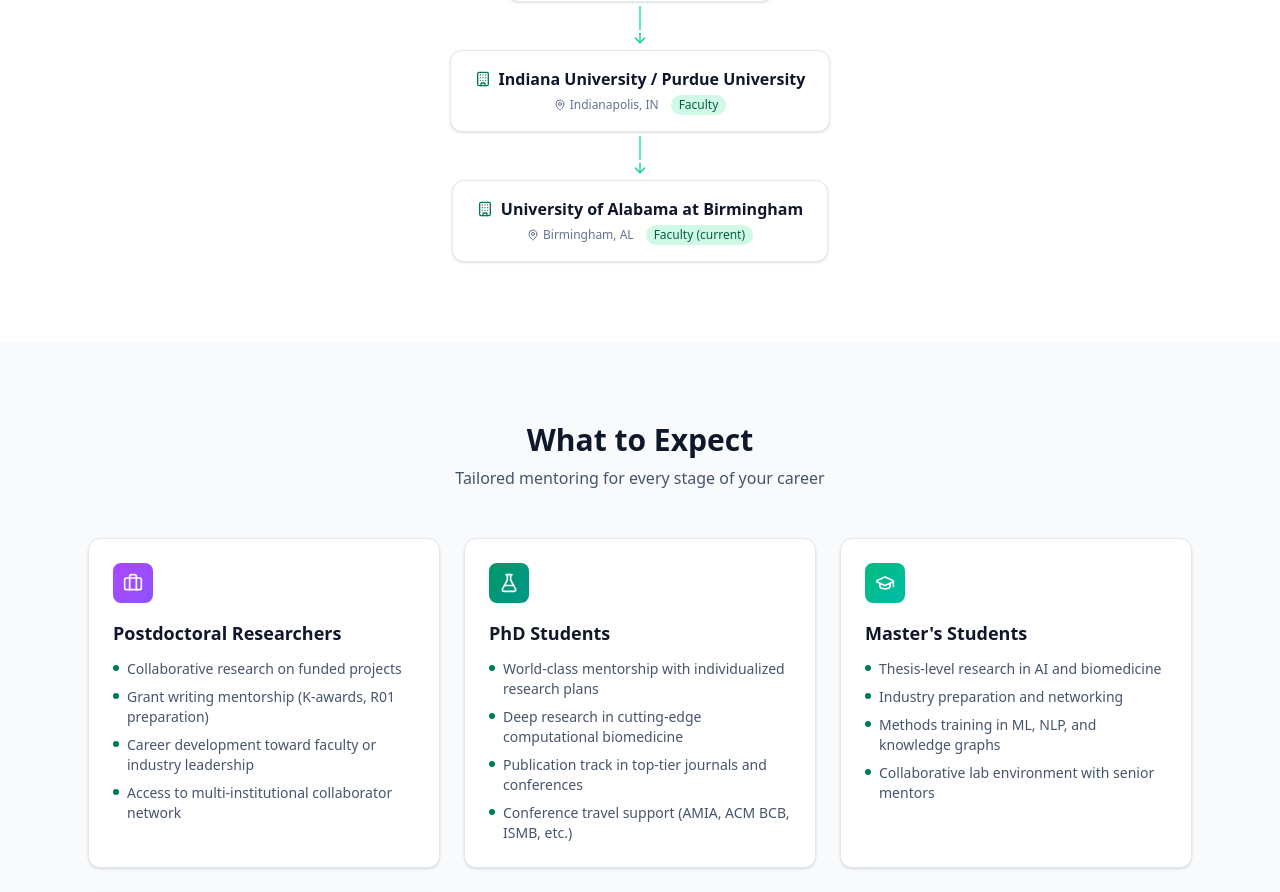
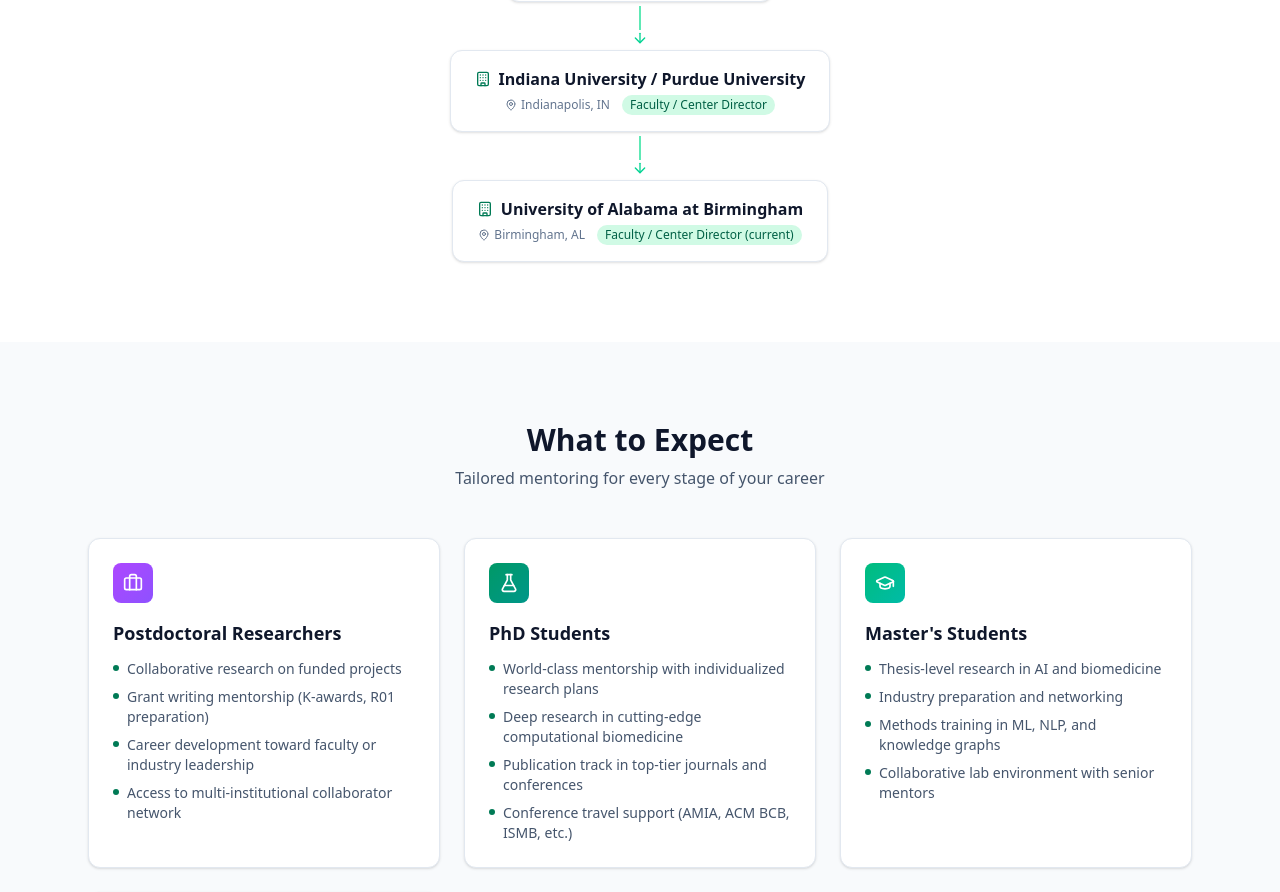
Before and after one commit to aimed-lab/aimed-org-web, a Next.js app: page /training in a window 1280 px wide. Shown: the part 1627-2519 px from the top of the page. Built offline with nearby package versions, Linux system fonts and the light colour scheme.

Commit message:
Add Center Director role to IUPUI and UAB lineage entries
Co-Authored-By: Claude Sonnet 4.6 <noreply@anthropic.com>

```diff
--- a/src/app/training/page.tsx
+++ b/src/app/training/page.tsx
@@ -26,8 +26,8 @@ import {
 const lineage = [
   { institution: "Peking University", location: "College of Life Sciences", period: "B.S." },
   { institution: "University of Minnesota", location: "Minneapolis, MN", period: "M.S. / Ph.D." },
-  { institution: "Indiana University / Purdue University", location: "Indianapolis, IN", period: "Faculty" },
-  { institution: "University of Alabama at Birmingham", location: "Birmingham, AL", period: "Faculty (current)" },
+  { institution: "Indiana University / Purdue University", location: "Indianapolis, IN", period: "Faculty / Center Director" },
+  { institution: "University of Alabama at Birmingham", location: "Birmingham, AL", period: "Faculty / Center Director (current)" },
 ];
 
 const currentMembers = [
```
